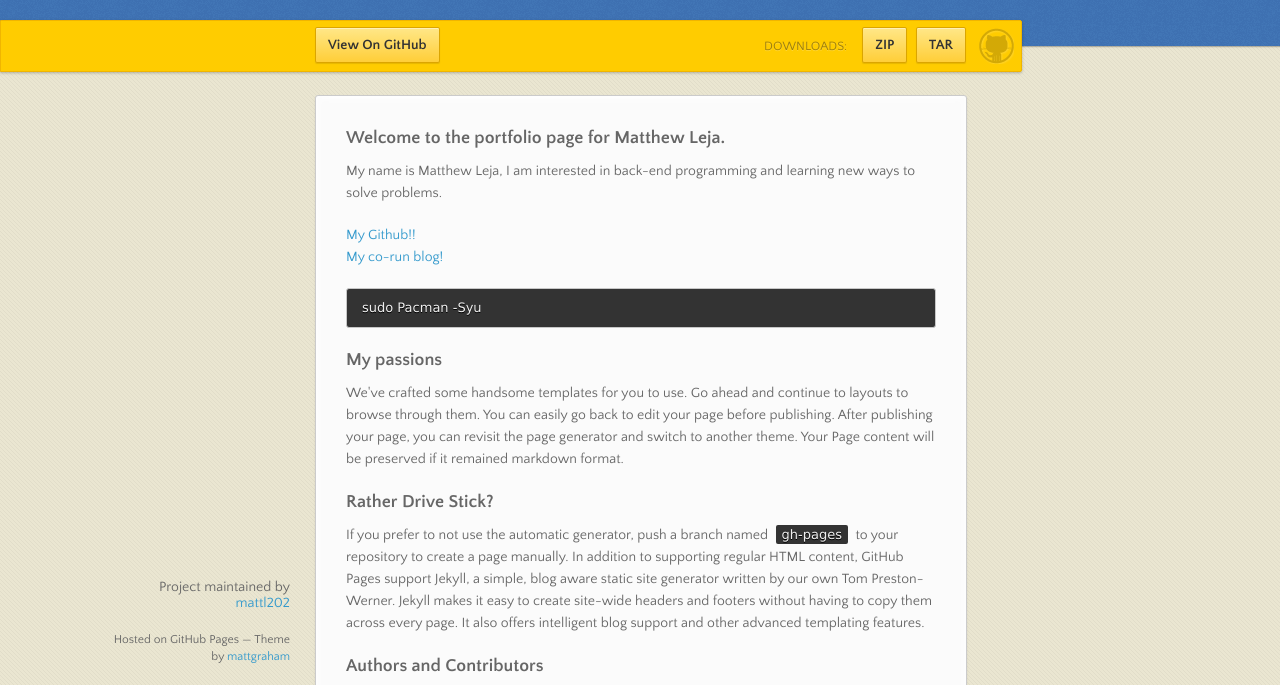
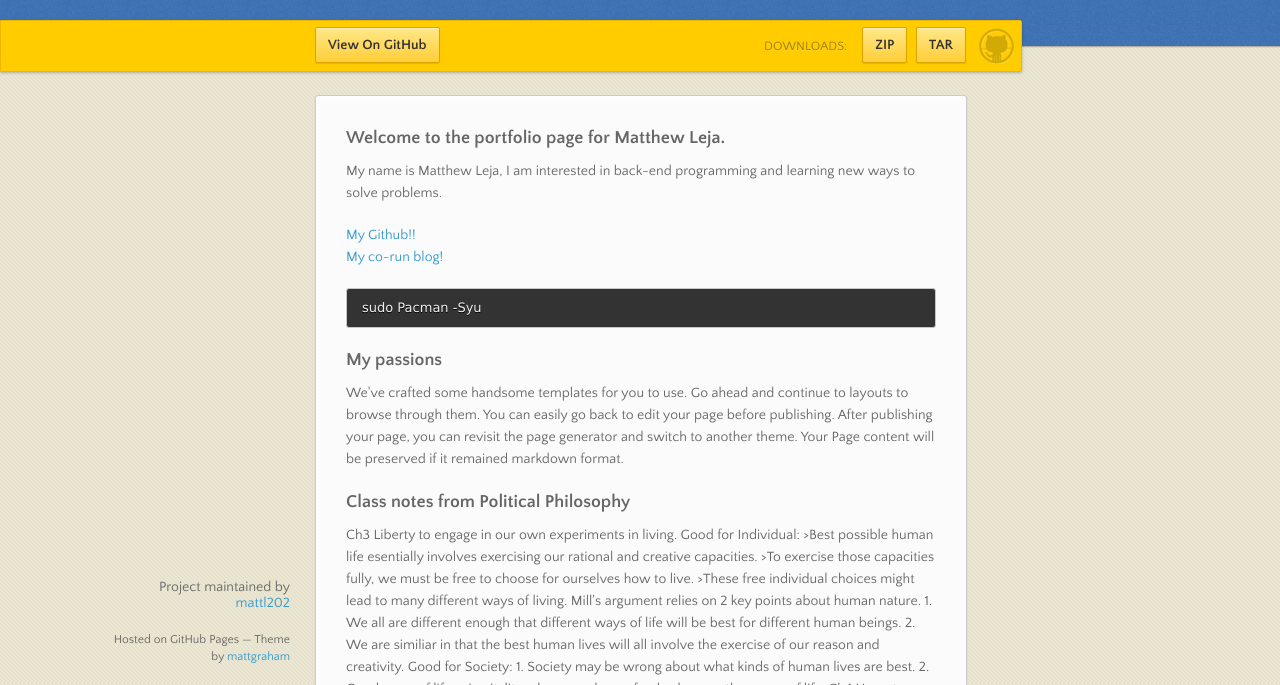
Before and after one commit to mattl202/mygithubpage, a plain HTML site: page index.html in a window 1280 px wide. Shown: the part 95-780 px from the top of the page. Drawn offline with nearby package versions, Linux system fonts and the light colour scheme.

Commit message:
Edit data

```diff
--- a/index.html
+++ b/index.html
@@ -55,9 +55,36 @@
 <p>We've crafted some handsome templates for you to use. Go ahead and continue to layouts to browse through them. You can easily go back to edit your page before publishing. After publishing your page, you can revisit the page generator and switch to another theme. Your Page content will be preserved if it remained markdown format.</p>
 
 <h3>
-<a name="rather-drive-stick" class="anchor" href="#rather-drive-stick"><span class="octicon octicon-link"></span></a>Rather Drive Stick?</h3>
+<a name="Politial-Phil" class="anchor" href="#Political-Phil"><span class="octicon octicon-link"></span></a>Class notes from Political Philosophy</h3>
 
-<p>If you prefer to not use the automatic generator, push a branch named <code>gh-pages</code> to your repository to create a page manually. In addition to supporting regular HTML content, GitHub Pages support Jekyll, a simple, blog aware static site generator written by our own Tom Preston-Werner. Jekyll makes it easy to create site-wide headers and footers without having to copy them across every page. It also offers intelligent blog support and other advanced templating features.</p>
+<p>Ch3
+Liberty to engage in our own experiments in living.
+
+  Good for Individual:
+    >Best possible human life esentially involves exercising our rational and creative capacities.
+    >To exercise those capacities fully, we must be free to choose for ourselves how to live.
+    >These free individual choices might lead to many different ways of living.
+
+  Mill's argument relies on 2 key points about human nature.
+    1. We all are different enough that different ways of life will be best for different human beings.
+
+    2. We are similiar in that the best human lives will all involve the exercise of our reason and creativity.
+
+  Good for Society:
+    1. Society may be wrong about what kinds of human lives are best.
+
+    2. Good ways of life gain vitality when people can freely choose other ways of life.
+
+Ch4
+  Harm to Others:
+    Harm = Harm to interests.
+
+  3 kinds of interests:
+    1. Interests that ought to be protected with rights.
+
+    2. Interests that do not get protection in the form of rights, but are to be protected through other social mechanisms. --->Social Coersion
+
+    3. Definitely social interests that incur in us a specific obligation. (Intent to difuse).</p>
 
 <h3>
 <a name="authors-and-contributors" class="anchor" href="#authors-and-contributors"><span class="octicon octicon-link"></span></a>Authors and Contributors</h3>
```
